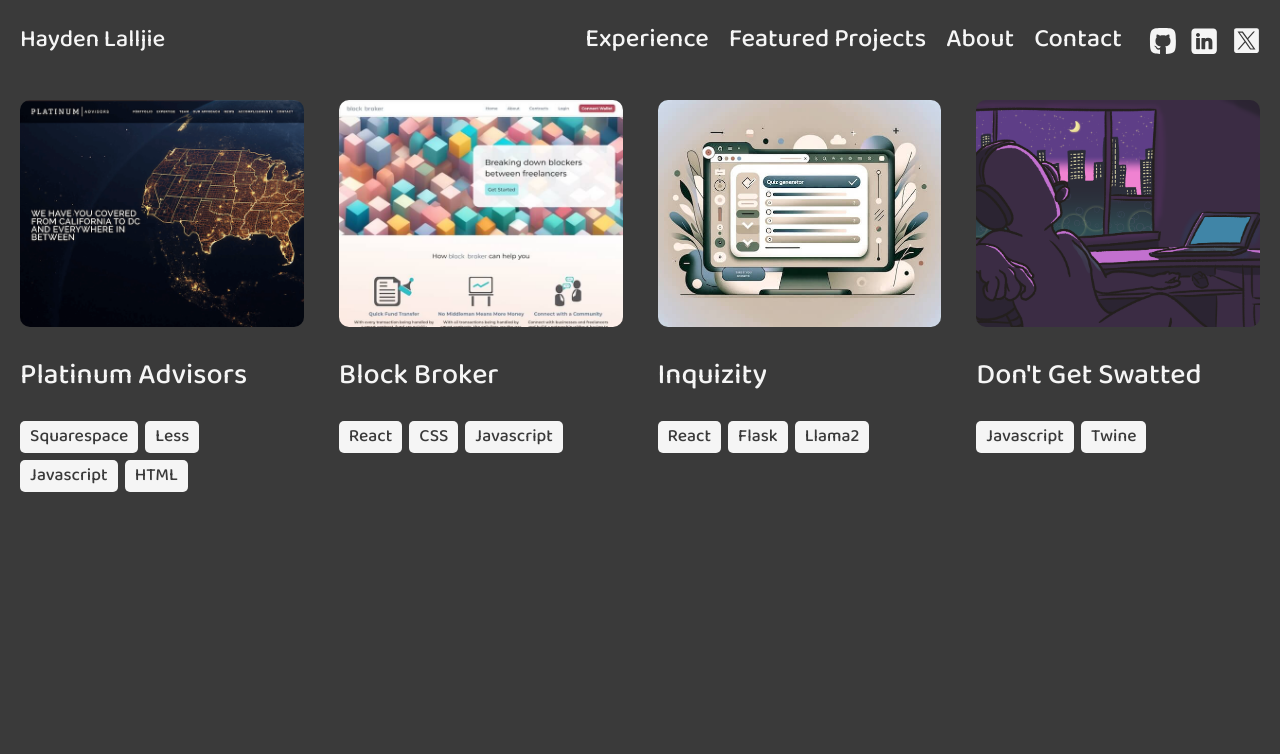
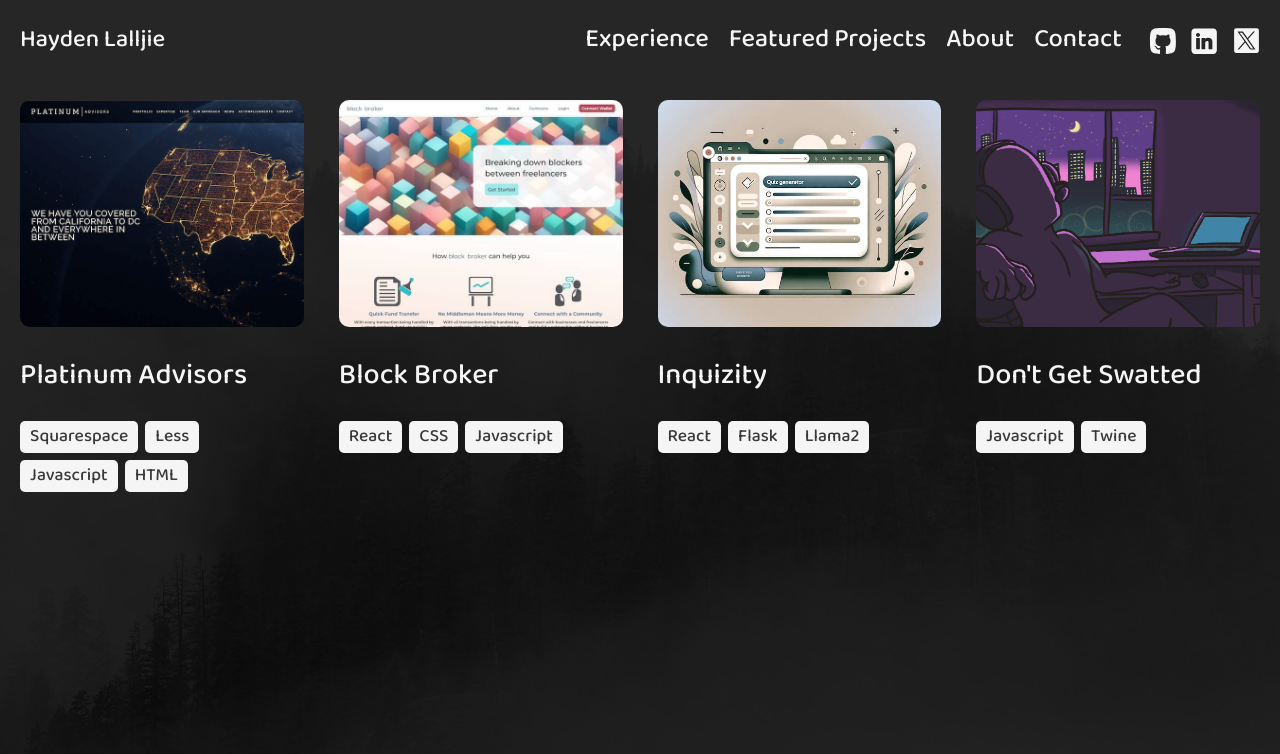
Before and after one commit to hlalljie/Portfolio, a React (Vite) app: page /case-studies in a window 1280 px wide. Shown: the top 754 px of the page. Built offline with nearby package versions, Linux system fonts and the light colour scheme; no server answers.

Commit message:
Add background to case studies page

```diff
--- a/src/pages/CaseStudies/CaseStudies.jsx
+++ b/src/pages/CaseStudies/CaseStudies.jsx
@@ -1,12 +1,31 @@
 import { styled, css } from 'styled-components';
 import Header from '@/Components/Sections/Header';
 import ProjectList from '@/Components/UI/ProjectList';
-import PortfolioItems from '@/data/PortfolioItems.jsx';
 
 const StyledCaseStudies = styled.div`
   ${({ theme }) => css`
-    background-color: ${theme.colors.black};
     min-height: 100vh;
+    /* background-color: ${theme.colors.black}; */
+    position: relative;
+    /* Background image */
+    &::before {
+      content: '';
+      position: absolute;
+      top: 0;
+      left: 0;
+      width: 100%;
+      height: 100%;
+      z-index: -1;
+      /* filter: contrast(20%); */
+      /* background-image: linear-gradient(rgba(0, 0, 0, 0.9), rgba(0, 0, 0, 0.9)),
+        linear-gradient(${theme.colors.black}, ${theme.colors.black}),
+        url('/images//heroBanner2400w.jpeg'); */
+      filter: grayscale(100%) contrast(100%) brightness(0.15);
+      mix-blend-mode: multiply;
+      background-color: ${theme.colors.black};
+      background-image: url('public/images/heroBanner2400w.jpeg');
+      background-size: cover;
+    }
     .projectList {
       padding: ${theme.padding.fullWidthSection};
     }
```
Also changed, not shown: 1 other file (tests, documents, lock files or other folders).
